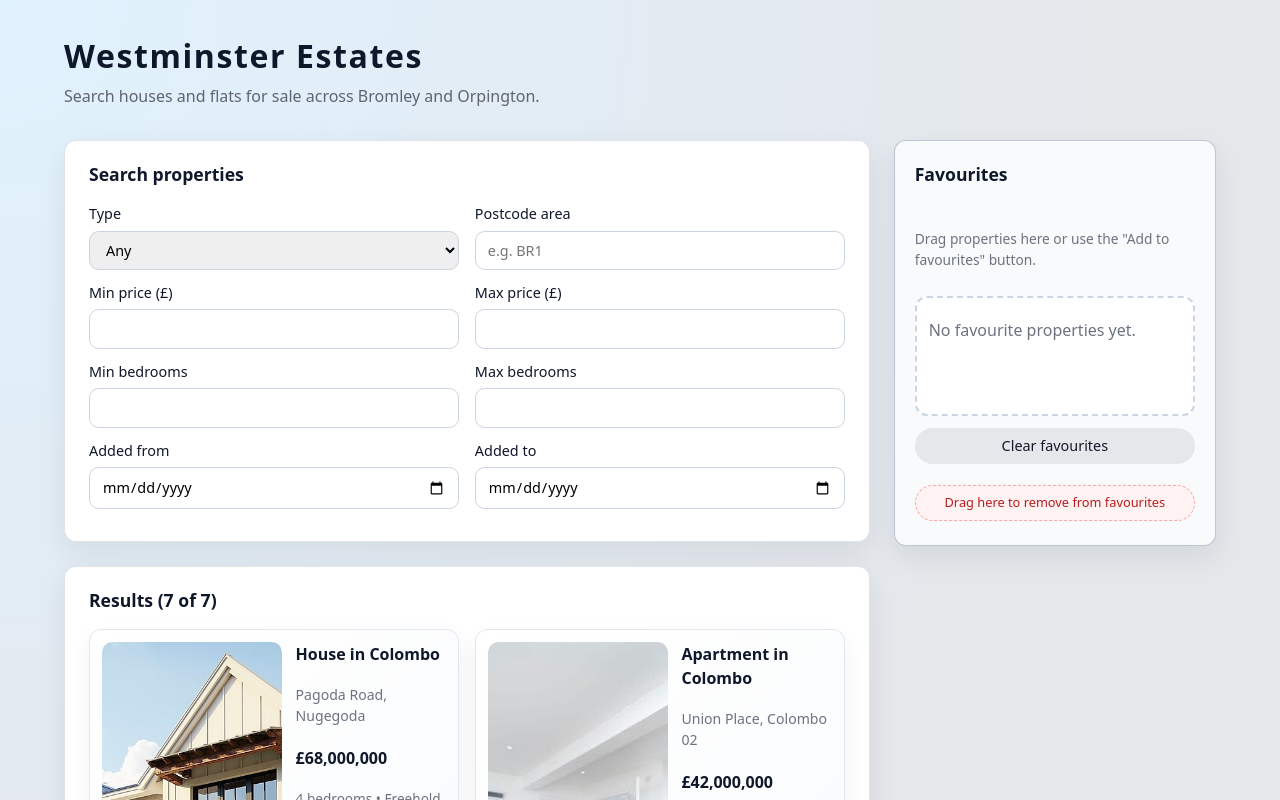
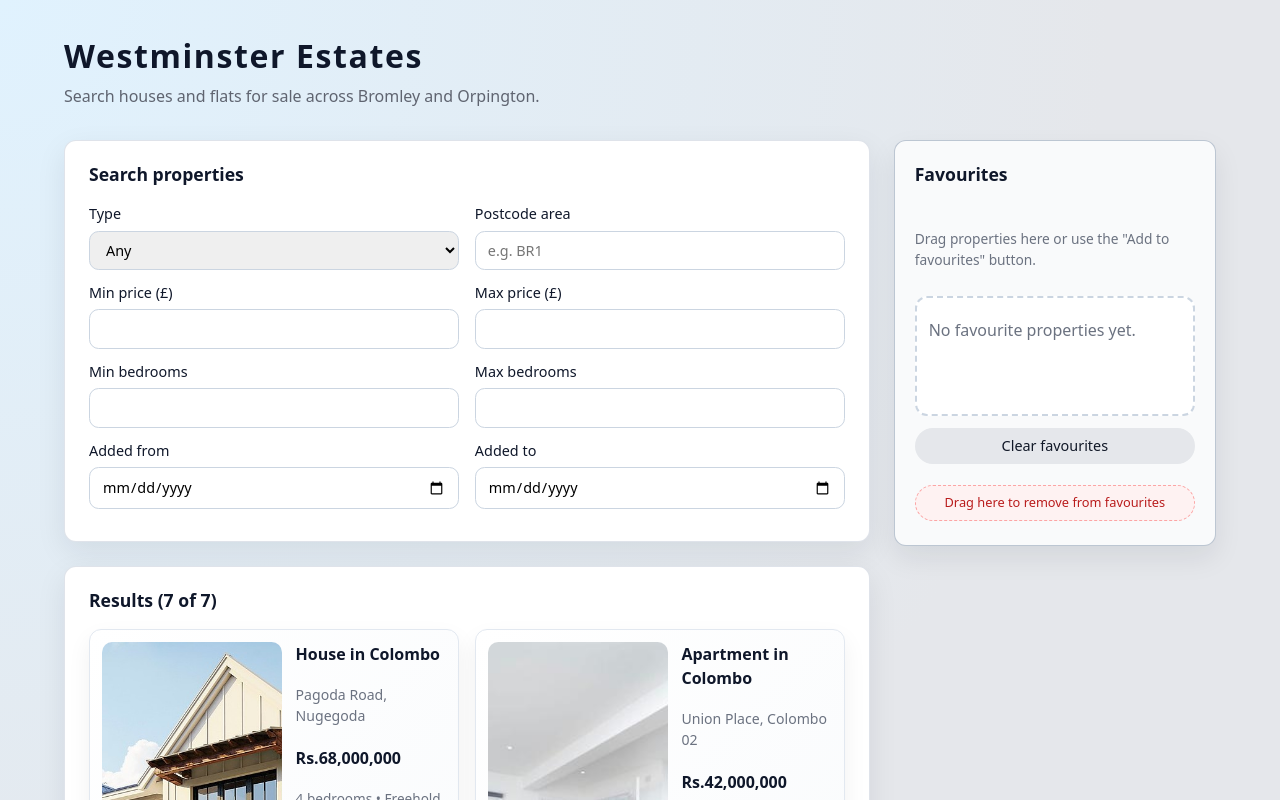
Before and after one commit to imansasandil-beep/estate-app, a React (Vite) app in the folder estate-application/: page / in a window 1280 px wide. Shown: the top 800 px of the page. Built offline with nearby package versions, Linux system fonts and the light colour scheme.

Commit message:
added currency changes and fixed a bug in the map

```diff
--- a/estate-application/src/components/PropertyCard.jsx
+++ b/estate-application/src/components/PropertyCard.jsx
@@ -21,7 +21,7 @@ function PropertyCard({ property, onView, onAddFavourite, isFavourite }) {
         </h3>
         <p className="property-location">{property.location}</p>
         <p className="property-price">
-          £{property.price.toLocaleString('en-GB')}
+          Rs.{property.price.toLocaleString('en-GB')}
         </p>
         <p className="property-meta">
           {property.bedrooms} bedrooms • {property.tenure}
--- a/estate-application/src/components/PropertyDetails.jsx
+++ b/estate-application/src/components/PropertyDetails.jsx
@@ -20,7 +20,7 @@ function PropertyDetails({ property, onBack, onToggleFavourite, isFavourite }) {
           </h1>
           <p className="property-location">{property.location}</p>
           <p className="property-price large">
-            £{property.price.toLocaleString('en-GB')}
+            Rs.{property.price.toLocaleString('en-GB')}
           </p>
           <p className="property-meta">
             {property.tenure} • Added{' '}
```
